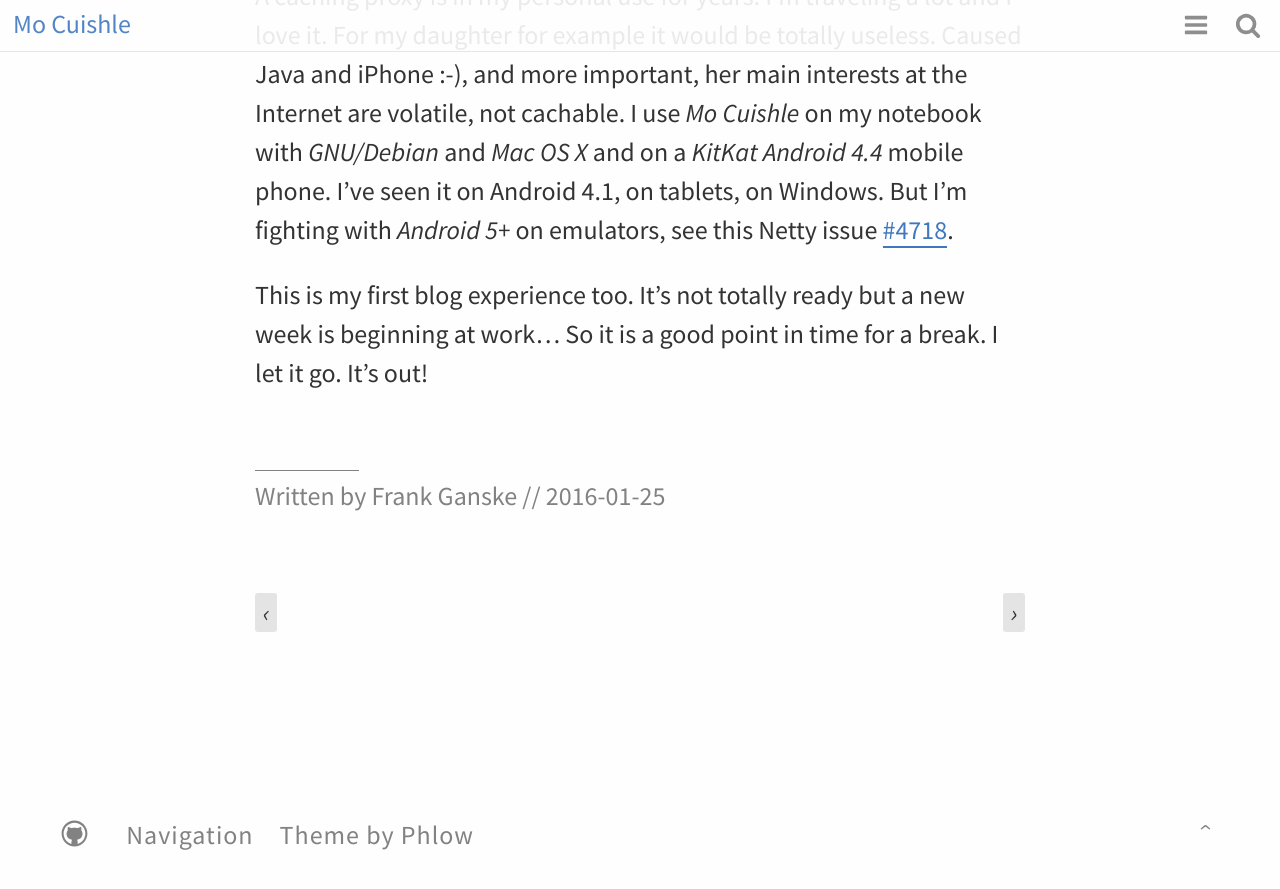
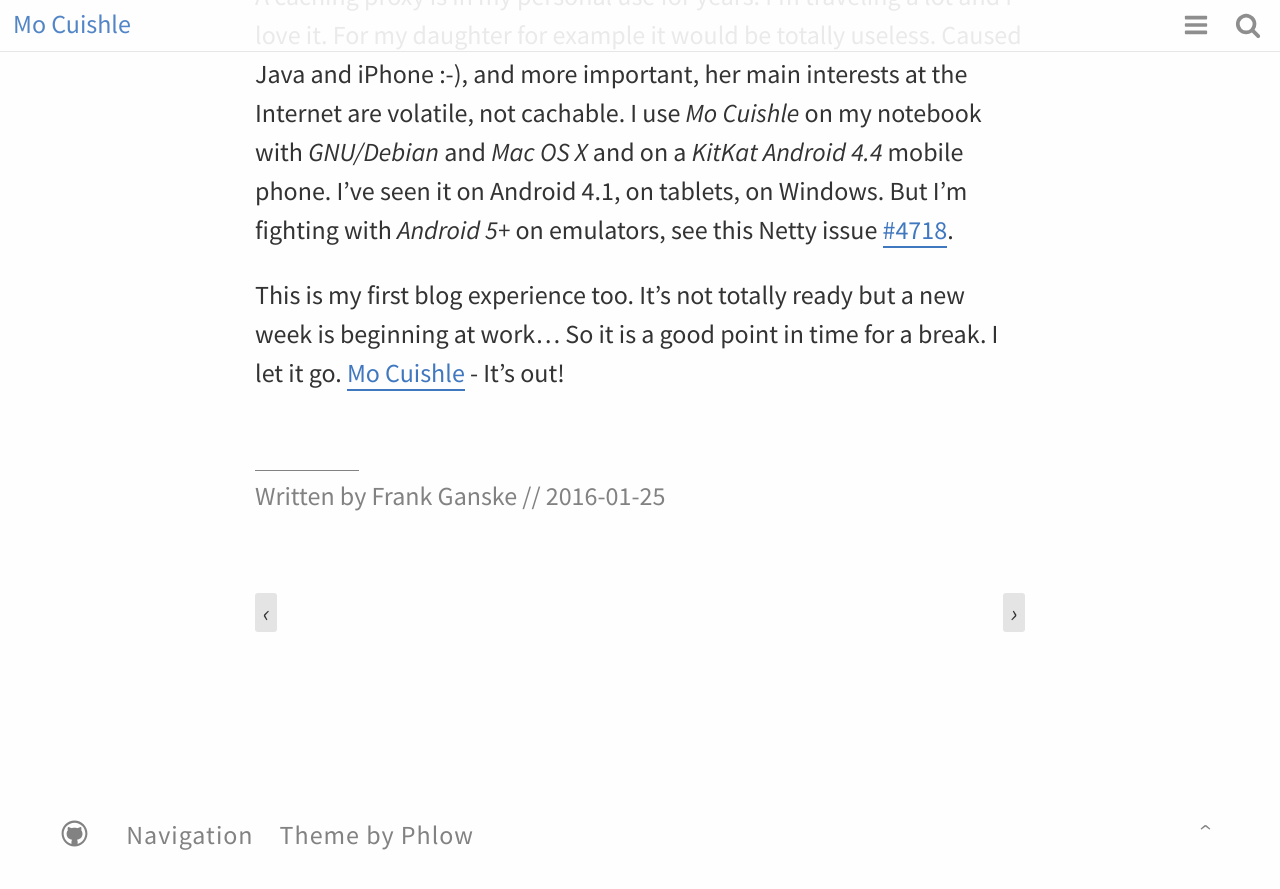
Before and after one commit to ganskef/MoCuishle, a Jekyll site: the page built from _posts/2016-01-25-it-is-out.md, in a window 1280 px wide and 900 px high, scrolled down 1325 px. Shown: the top 889 px of the window. Built offline with Jekyll 4.4.1, drawn with Linux system fonts in a browser that asks for light colours.

Commit message:
Fixed GitHub warning and some header formatting.

```diff
--- a/_config.yml
+++ b/_config.yml
@@ -18,7 +18,7 @@ url:          'http://ganskef.github.io/MoCuishle'
 baseurl:      ''
 urlimg:       'http://ganskef.github.io/MoCuishle/images/'
 markdown:     kramdown
-highlighter:  pygments
+highlighter:  rouge
 permalink:    /:categories/:title/
 encoding:     utf-8
 
--- a/_posts/2016-01-25-it-is-out.md
+++ b/_posts/2016-01-25-it-is-out.md
@@ -23,4 +23,4 @@ Netty issue [#4718](https://github.com/netty/netty/issues/4718).
 
 This is my first blog experience too. It's not totally ready but a new week is
 beginning at work... So it is a good point in time for a break. I let it go.
-It's out!
+[Mo Cuishle](http://ganskef.github.io/MoCuishle/mocuishle/) -  It's out!
```
Also changed, not shown: _posts/2016-01-16-license.md (+3 -3 lines).
